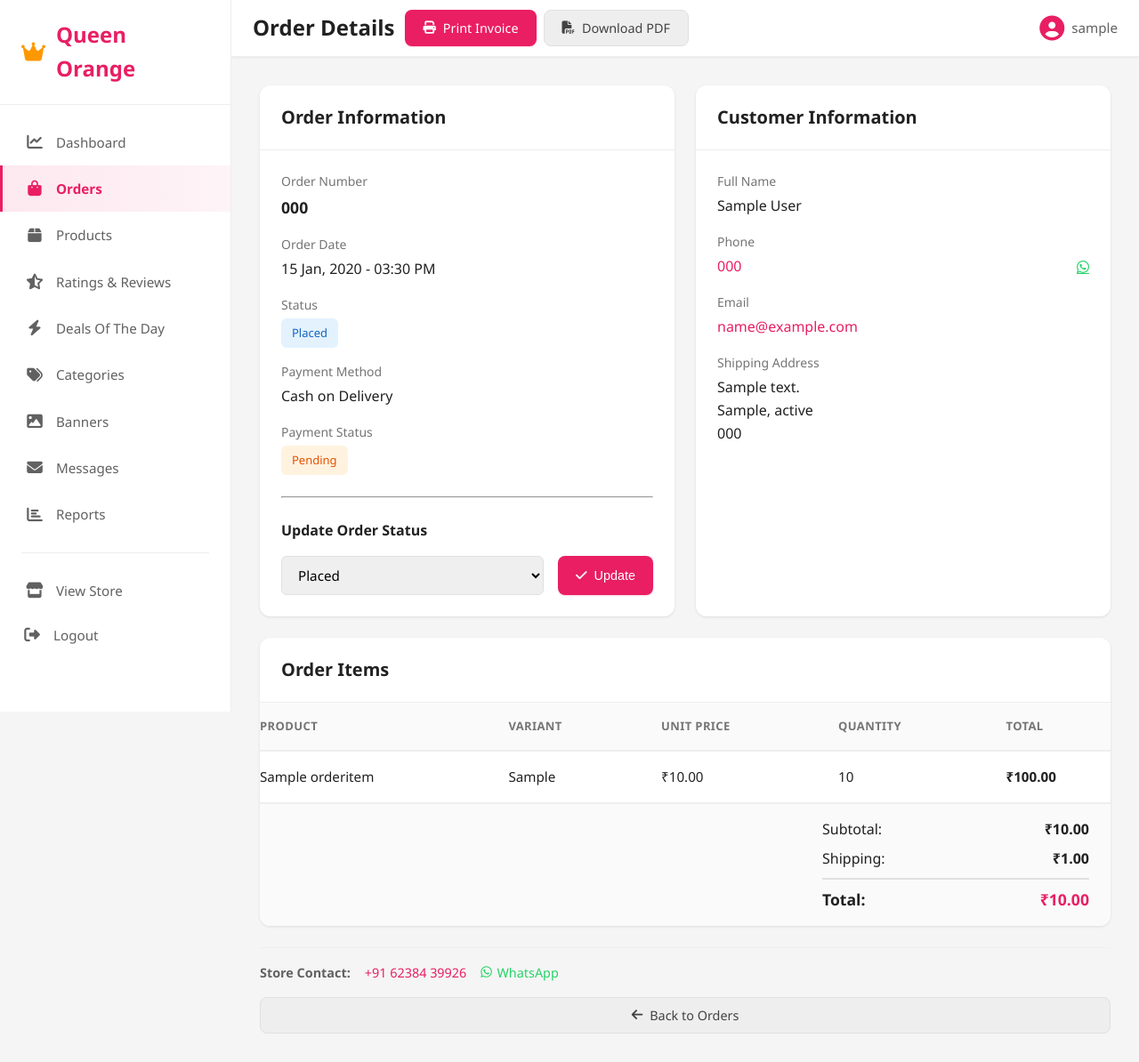
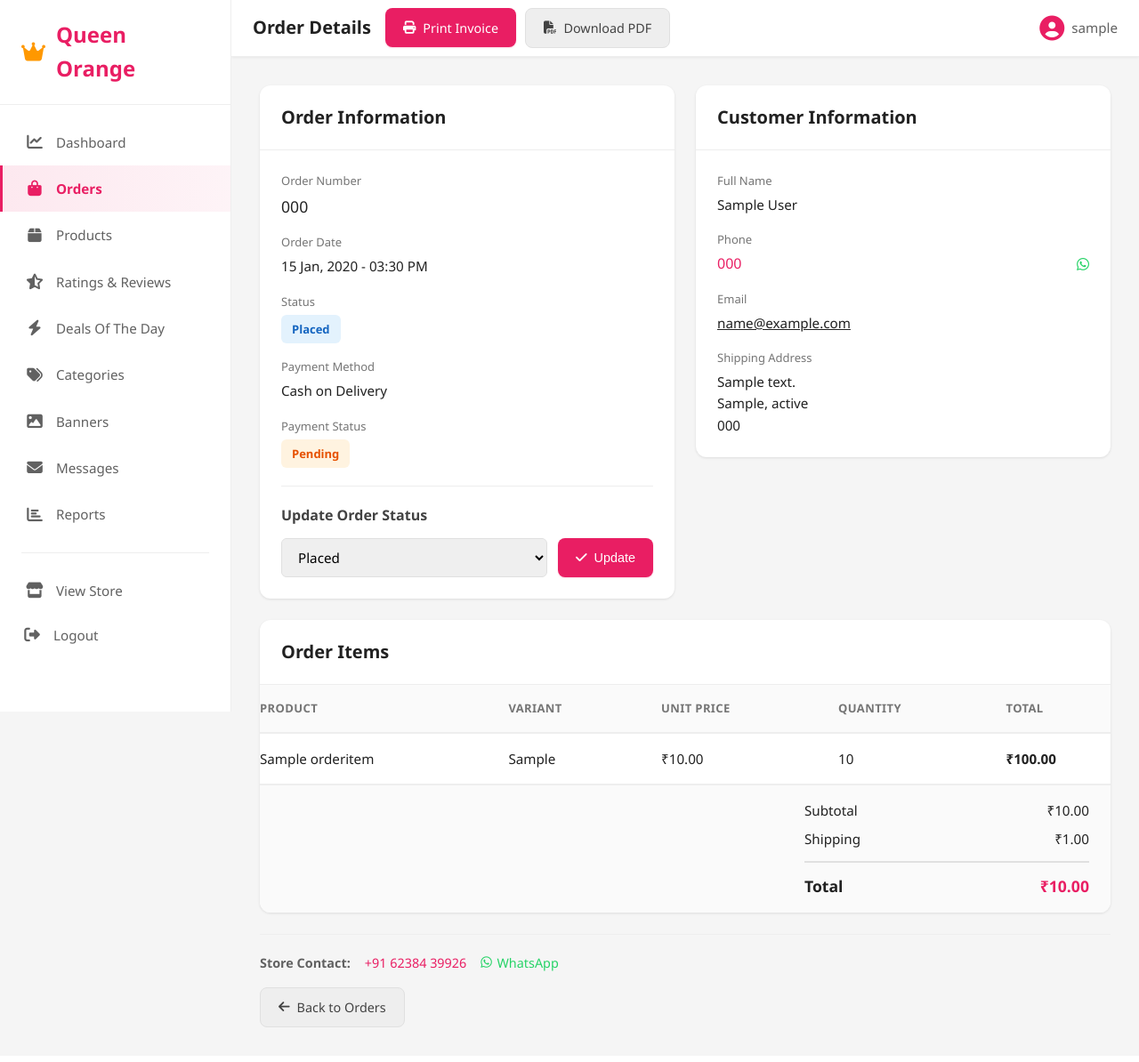
Before and after one commit to bthinkxdev/queen_orange, a Django app: page /dashboard/orders/000/ in a window 1280 px wide. Shown: the whole page at 89% size. After the commit the page ends 1155 px from the top, so only its background shows below. Run offline with Django 5.2, Linux system fonts and the light colour scheme; a user stored in the database is signed in; tables that the repository leaves empty hold one stand-in row (values such as "Sample post"); data that the repository does not hold is empty.

Commit message:
Order detail aligment completed

```diff
--- a/static/css/admin-mobile.css
+++ b/static/css/admin-mobile.css
@@ -314,23 +314,96 @@
 }
 
 /* --------------------------------------
-   ORDER DETAIL - Mobile & Desktop
+   ORDER DETAIL - Alignment, Spacing, Production-ready
    -------------------------------------- */
 .page-title-actions {
     display: flex;
     flex-wrap: wrap;
     align-items: center;
-    gap: 0.75rem;
+    gap: 1rem;
     width: 100%;
 }
-.page-title-actions .page-title-text {
+.page-title-text {
     flex: 1;
     min-width: 0;
+    font-size: 1.25rem;
+    font-weight: 600;
 }
-.page-title-actions .page-title-buttons {
+.page-title-buttons {
     display: flex;
     flex-wrap: wrap;
-    gap: 0.5rem;
+    align-items: center;
+    gap: 0.625rem;
+}
+.page-title-buttons .btn {
+    min-height: 44px;
+    padding: 0.625rem 1.25rem;
+    align-items: center;
+    justify-content: center;
+}
+.order-detail-grid {
+    display: grid;
+    grid-template-columns: repeat(2, 1fr);
+    gap: 1.5rem;
+    align-items: start;
+}
+.order-detail-page .card.mt-3 {
+    margin-top: 1.5rem;
+}
+.order-detail-info-row {
+    display: block;
+    margin-bottom: 1rem;
+}
+.order-detail-info-row:last-child {
+    margin-bottom: 0;
+}
+.order-detail-info-label {
+    font-size: 0.8125rem;
+    color: var(--gray-600);
+    margin-bottom: 0.25rem;
+    display: block;
+}
+.order-detail-info-value {
+    font-size: 0.95rem;
+    font-weight: 500;
+    color: var(--gray-900);
+}
+.order-detail-info-value a {
+    color: var(--primary);
+    text-decoration: none;
+}
+.order-detail-info-value a:hover {
+    text-decoration: underline;
+}
+.order-detail-info-value .badge {
+    font-weight: 600;
+}
+.order-detail-divider {
+    margin: 1.25rem 0;
+    border: none;
+    border-top: 1px solid var(--gray-200);
+}
+.order-detail-status-form {
+    display: flex;
+    align-items: stretch;
+    gap: 0.75rem;
+    flex-wrap: wrap;
+}
+.order-detail-status-form .form-control {
+    flex: 1;
+    min-width: 140px;
+    min-height: 44px;
+}
+.order-detail-status-form .btn {
+    min-height: 44px;
+    padding: 0.625rem 1.25rem;
+    flex-shrink: 0;
+}
+.order-detail-section-title {
+    font-size: 1rem;
+    font-weight: 600;
+    margin-bottom: 0.75rem;
+    color: var(--gray-800);
 }
 .order-detail-phone-row {
     display: flex;
@@ -340,6 +413,8 @@
 .order-detail-phone-row a[href^="tel:"] {
     flex: 1;
     min-width: 0;
+    color: var(--primary) !important;
+    text-decoration: none;
 }
 .order-detail-whatsapp-link {
     display: inline-flex;
@@ -348,17 +423,42 @@
     color: #25D366 !important;
     font-weight: 500;
     flex-shrink: 0;
+    text-decoration: none;
 }
 .order-detail-whatsapp-link:hover {
     color: #128C7E !important;
 }
+.order-detail-totals {
+    display: grid;
+    gap: 0.5rem;
+    max-width: 320px;
+    margin-left: auto;
+    padding: 0;
+}
+.order-detail-totals-row {
+    display: flex;
+    justify-content: space-between;
+    align-items: center;
+    font-size: 0.95rem;
+}
+.order-detail-totals-row.total-row {
+    padding-top: 0.75rem;
+    margin-top: 0.25rem;
+    border-top: 2px solid var(--gray-300);
+    font-size: 1.1rem;
+    font-weight: 700;
+}
+.order-detail-totals-row.total-row .amount {
+    color: var(--primary);
+}
 .order-detail-footer {
     margin-top: 1.5rem;
-    padding-top: 1rem;
+    padding-top: 1.25rem;
     border-top: 1px solid var(--gray-200);
     display: flex;
     flex-direction: column;
     gap: 1rem;
+    align-items: flex-start;
 }
 .order-detail-contact {
     display: flex;
@@ -375,23 +475,51 @@
 .order-detail-contact a:hover {
     text-decoration: underline;
 }
+.order-detail-footer .btn {
+    min-height: 44px;
+    padding: 0.625rem 1.25rem;
+}
+
 @media (max-width: 768px) {
+    .topbar:has(.page-title-actions) {
+        min-height: var(--topbar-height);
+        height: auto;
+        padding: 1rem;
+        align-items: flex-start;
+    }
+    .topbar:has(.page-title-actions) .topbar-title {
+        flex: 1;
+        min-width: 0;
+    }
+    .topbar:has(.page-title-actions) .topbar-title-inner {
+        flex-direction: column;
+        align-items: stretch;
+    }
     .page-title-actions {
         flex-direction: column;
         align-items: stretch;
+        gap: 0.75rem;
     }
     .page-title-actions .page-title-buttons {
         flex-direction: column;
+        gap: 0.5rem;
     }
     .page-title-actions .page-title-buttons .btn {
         width: 100%;
         justify-content: center;
     }
-    .page-title-actions .btn-text {
-        display: inline;
-    }
     .order-detail-grid {
         grid-template-columns: 1fr !important;
+        gap: 1rem;
+    }
+    .order-detail-status-form {
+        flex-direction: column;
+    }
+    .order-detail-status-form .form-control {
+        min-width: 100%;
+    }
+    .order-detail-status-form .btn {
+        width: 100%;
     }
     .order-items-table-wrap {
         overflow-x: auto;
@@ -407,6 +535,9 @@
     .order-detail-contact {
         flex-direction: column;
         align-items: flex-start;
+    }
+    .order-detail-totals {
+        max-width: 100%;
     }
 }
 @media (max-width: 480px) {
--- a/templates/admin/order_detail.html
+++ b/templates/admin/order_detail.html
@@ -17,27 +17,25 @@
 {% endblock %}
 
 {% block content %}
-<div class="grid-2 order-detail-grid">
+<div class="order-detail-page">
+<div class="order-detail-grid">
     <!-- Order Information -->
     <div class="card">
         <div class="card-header">
             <h3 class="card-title">Order Information</h3>
         </div>
         <div class="card-body">
-            <div style="display: grid; gap: 1rem;">
-                <div>
-                    <div style="font-size: 0.875rem; color: var(--gray-600); margin-bottom: 0.25rem;">Order Number</div>
-                    <div style="font-weight: 600; font-size: 1.1rem;">{{ order.order_number }}</div>
+            <div class="order-detail-info-row">
+                <span class="order-detail-info-label">Order Number</span>
+                <span class="order-detail-info-value" style="font-size: 1.1rem;">{{ order.order_number }}</span>
             </div>
-
-                <div>
-                    <div style="font-size: 0.875rem; color: var(--gray-600); margin-bottom: 0.25rem;">Order Date</div>
-                    <div>{{ order.created_at|date:"d M, Y - h:i A" }}</div>
+            <div class="order-detail-info-row">
+                <span class="order-detail-info-label">Order Date</span>
+                <span class="order-detail-info-value">{{ order.created_at|date:"d M, Y - h:i A" }}</span>
             </div>
-
-                <div>
-                    <div style="font-size: 0.875rem; color: var(--gray-600); margin-bottom: 0.25rem;">Status</div>
-                    <div>
+            <div class="order-detail-info-row">
+                <span class="order-detail-info-label">Status</span>
+                <span class="order-detail-info-value">
                     {% if order.status == 'placed' %}
                         <span class="badge badge-info">{{ order.get_status_display }}</span>
                     {% elif order.status == 'confirmed' %}
@@ -49,17 +47,15 @@
                     {% elif order.status == 'cancelled' %}
                         <span class="badge badge-danger">{{ order.get_status_display }}</span>
                     {% endif %}
+                </span>
             </div>
+            <div class="order-detail-info-row">
+                <span class="order-detail-info-label">Payment Method</span>
+                <span class="order-detail-info-value">{{ order.payment.get_method_display }}</span>
             </div>
-
-                <div>
-                    <div style="font-size: 0.875rem; color: var(--gray-600); margin-bottom: 0.25rem;">Payment Method</div>
-                    <div>{{ order.payment.get_method_display }}</div>
-                </div>
-
-                <div>
-                    <div style="font-size: 0.875rem; color: var(--gray-600); margin-bottom: 0.25rem;">Payment Status</div>
-                    <div>
+            <div class="order-detail-info-row">
+                <span class="order-detail-info-label">Payment Status</span>
+                <span class="order-detail-info-value">
                     {% if order.payment.status == 'paid' %}
                         <span class="badge badge-success">Paid</span>
                     {% elif order.payment.status == 'pending' %}
@@ -67,27 +63,22 @@
                     {% else %}
                         <span class="badge badge-danger">Failed</span>
                     {% endif %}
-                    </div>
-                </div>
+                </span>
             </div>
 
-            <hr style="margin: 1.5rem 0; border-color: var(--gray-200);">
+            <hr class="order-detail-divider">
 
-            <h4 style="margin-bottom: 1rem; font-size: 1rem;">Update Order Status</h4>
-            <form method="post" action="{% url 'admin_panel:order_update_status' order.order_number %}">
+            <h4 class="order-detail-section-title">Update Order Status</h4>
+            <form method="post" action="{% url 'admin_panel:order_update_status' order.order_number %}" class="order-detail-status-form">
                 {% csrf_token %}
-                <div class="d-flex gap-2">
-                    <select name="status" class="form-control" style="flex: 1;">
+                <select name="status" class="form-control">
                     {% for value, label in status_choices %}
-                            <option value="{{ value }}" {% if order.status == value %}selected{% endif %}>
-                                {{ label }}
-                            </option>
+                        <option value="{{ value }}" {% if order.status == value %}selected{% endif %}>{{ label }}</option>
                     {% endfor %}
                 </select>
                 <button type="submit" class="btn btn-primary">
                     <i class="fas fa-check"></i> Update
                 </button>
-                </div>
             </form>
         </div>
     </div>
@@ -98,41 +89,32 @@
             <h3 class="card-title">Customer Information</h3>
         </div>
         <div class="card-body">
-            <div style="display: grid; gap: 1rem;">
-                <div>
-                    <div style="font-size: 0.875rem; color: var(--gray-600); margin-bottom: 0.25rem;">Full Name</div>
-                    <div style="font-weight: 500;">{{ order.address.full_name }}</div>
+            <div class="order-detail-info-row">
+                <span class="order-detail-info-label">Full Name</span>
+                <span class="order-detail-info-value">{{ order.address.full_name }}</span>
             </div>
-
-                <div>
-                    <div style="font-size: 0.875rem; color: var(--gray-600); margin-bottom: 0.25rem;">Phone</div>
+            <div class="order-detail-info-row">
+                <span class="order-detail-info-label">Phone</span>
                 <div class="order-detail-phone-row">
-                        <a href="tel:{{ order.address.phone }}" style="color: var(--primary); text-decoration: none;">{{ order.address.phone }}</a>
+                    <a href="tel:{{ order.address.phone }}">{{ order.address.phone }}</a>
                     <a href="https://wa.me/{{ order.address.phone|whatsapp_number }}" target="_blank" class="order-detail-whatsapp-link" aria-label="WhatsApp customer" title="Chat on WhatsApp">
                         <i class="fab fa-whatsapp"></i>
                     </a>
                 </div>
             </div>
-
             {% if order.address.email %}
-                    <div>
-                        <div style="font-size: 0.875rem; color: var(--gray-600); margin-bottom: 0.25rem;">Email</div>
-                        <div>
-                            <a href="mailto:{{ order.address.email }}" style="color: var(--primary); text-decoration: none;">
-                                {{ order.address.email }}
-                            </a>
-                        </div>
+            <div class="order-detail-info-row">
+                <span class="order-detail-info-label">Email</span>
+                <a href="mailto:{{ order.address.email }}" class="order-detail-info-value">{{ order.address.email }}</a>
             </div>
             {% endif %}
-
-                <div>
-                    <div style="font-size: 0.875rem; color: var(--gray-600); margin-bottom: 0.25rem;">Shipping Address</div>
-                    <div style="line-height: 1.6;">
+            <div class="order-detail-info-row">
+                <span class="order-detail-info-label">Shipping Address</span>
+                <span class="order-detail-info-value" style="line-height: 1.6; display: block;">
                     {{ order.address.address_line }}<br>
                     {{ order.address.city }}, {{ order.address.state }}<br>
                     {{ order.address.pincode }}
-                    </div>
-                </div>
+                </span>
             </div>
         </div>
     </div>
@@ -170,18 +152,18 @@
         </div>
     </div>
     <div class="card-footer">
-        <div style="display: grid; gap: 0.5rem; max-width: 300px; margin-left: auto;">
-            <div style="display: flex; justify-content: space-between;">
-                <span>Subtotal:</span>
-                <span style="font-weight: 600;">₹{{ order.subtotal }}</span>
+        <div class="order-detail-totals">
+            <div class="order-detail-totals-row">
+                <span>Subtotal</span>
+                <span class="amount">₹{{ order.subtotal }}</span>
             </div>
-            <div style="display: flex; justify-content: space-between;">
-                <span>Shipping:</span>
-                <span style="font-weight: 600;">₹{{ order.shipping }}</span>
+            <div class="order-detail-totals-row">
+                <span>Shipping</span>
+                <span class="amount">₹{{ order.shipping }}</span>
             </div>
-            <div style="display: flex; justify-content: space-between; padding-top: 0.5rem; border-top: 2px solid var(--gray-300); font-size: 1.1rem;">
-                <span style="font-weight: 700;">Total:</span>
-                <span style="font-weight: 700; color: var(--primary);">₹{{ order.total }}</span>
+            <div class="order-detail-totals-row total-row">
+                <span>Total</span>
+                <span class="amount">₹{{ order.total }}</span>
             </div>
         </div>
     </div>
@@ -199,4 +181,5 @@
         <i class="fas fa-arrow-left"></i> Back to Orders
     </a>
 </div>
+</div>
 {% endblock %}
```
Lines whose indentation alone changed are shown as unchanged.
